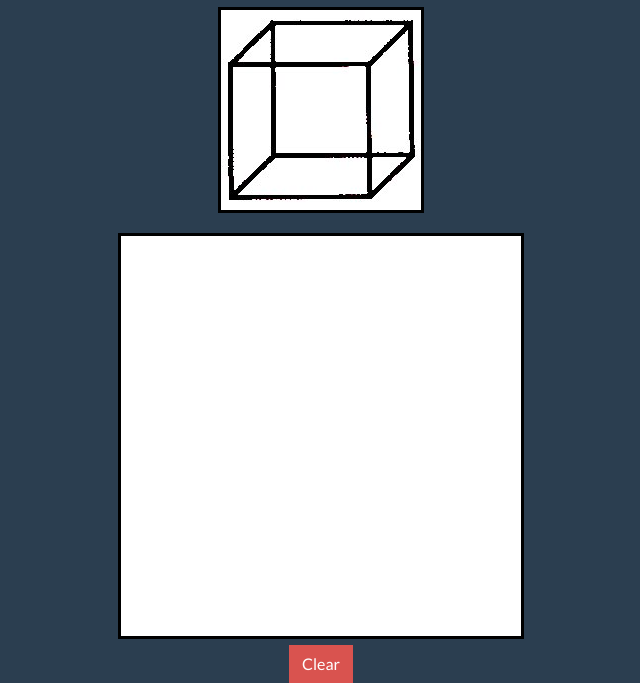
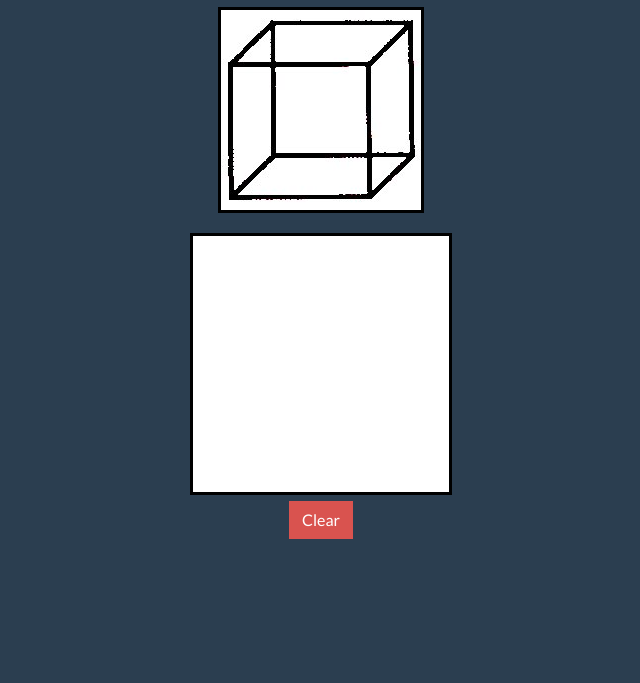
Before and after one commit to K-C-L/K-C-L.github.io, a plain HTML site: page cube/index.html in a window 1280 px wide. Shown: the part 170-853 px from the top of the page, without its empty margins (319-959 px from the left). After the commit the page ends 800 px from the top, so only its background shows below. Drawn offline with nearby package versions, Linux system fonts and the light colour scheme.

Commit message:
Update index.html

```diff
--- a/cube/index.html
+++ b/cube/index.html
@@ -33,7 +33,7 @@
 	<h2>同じ立方体を描いてください</h2>
 	<img src="cube.jpg" alt="cube" style="border:solid black 3px;">
 	<br/>
-	<canvas id="can" width="400px" height="400px" style="border:solid 3px #000000;"></canvas>
+	<canvas id="can" width="256" height="256px" style="border:solid 3px #000000;"></canvas>
 	<br/>
 	<input type="button" onClick="clearCan()" value="Clear" class="btn btn-danger" style="width:100;height:30;" data-inline="true" />
 	<br/>
```
